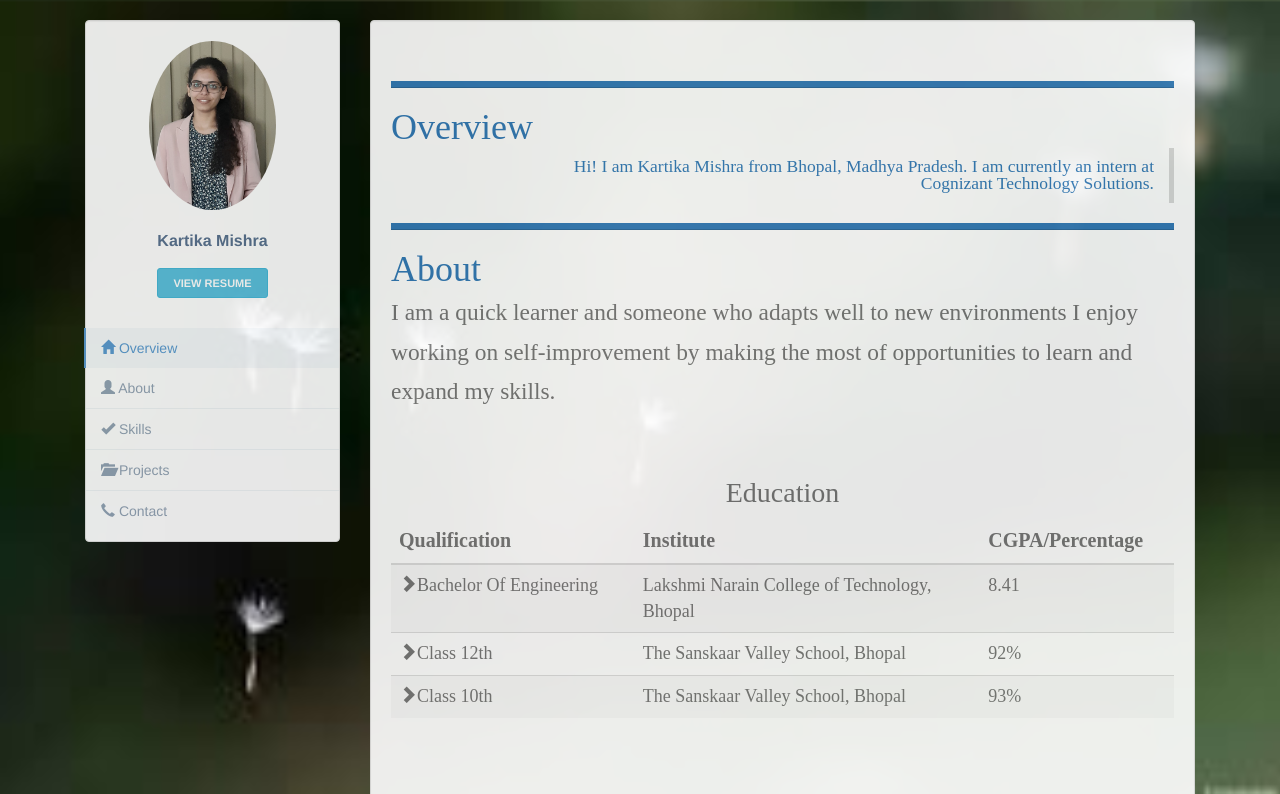
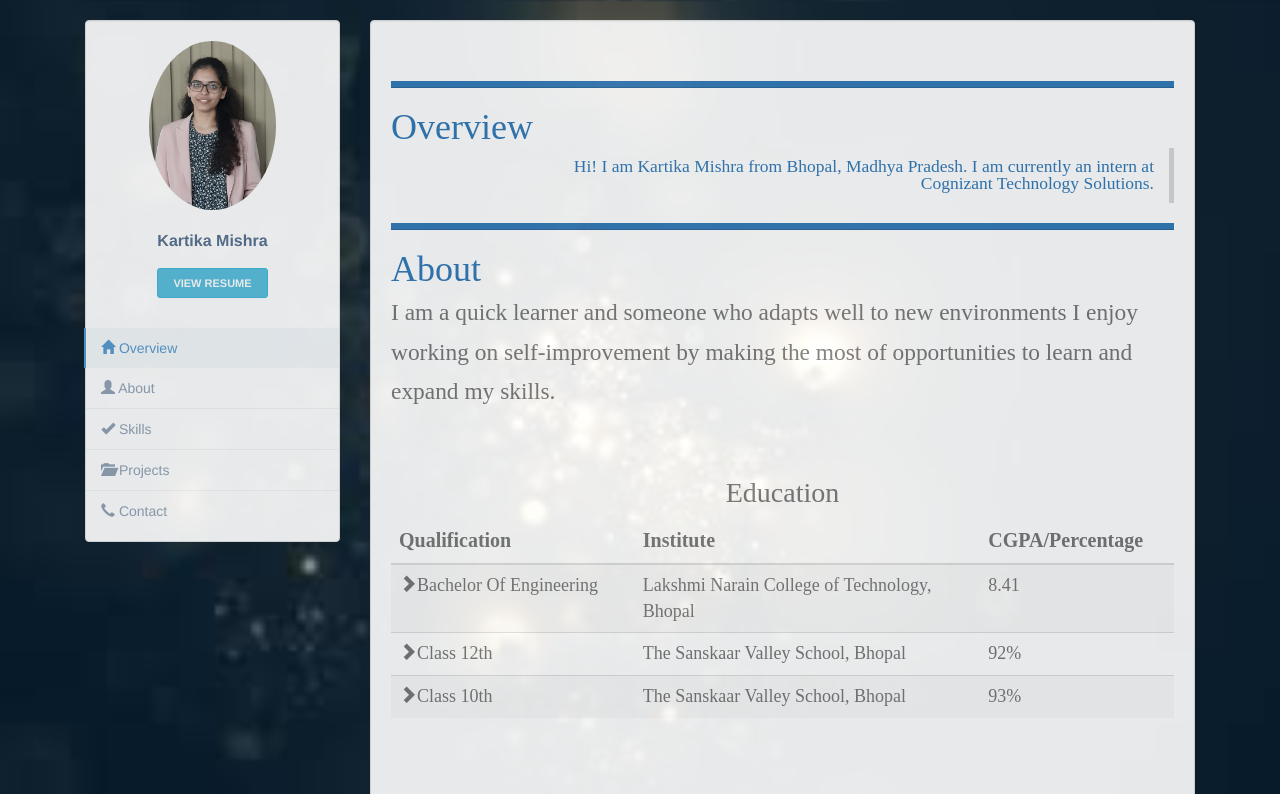
Before and after one commit to KartikaMishra/KartikaMishra.github.io, a plain HTML site: page index.html in a window 1280 px wide. Shown: the top 794 px of the page. Drawn offline with nearby package versions, Linux system fonts and the light colour scheme.

Commit message:
Update style.css

```diff
--- a/style/style.css
+++ b/style/style.css
@@ -3,7 +3,7 @@ html {
   }
 
 body {
-     background-image: url("../Images/bgold.jpg");
+     background-image: url("../Images/bg1.jpg");
 	background-size: cover;
     background-repeat: no-repeat;
     background-attachment: fixed;
```
